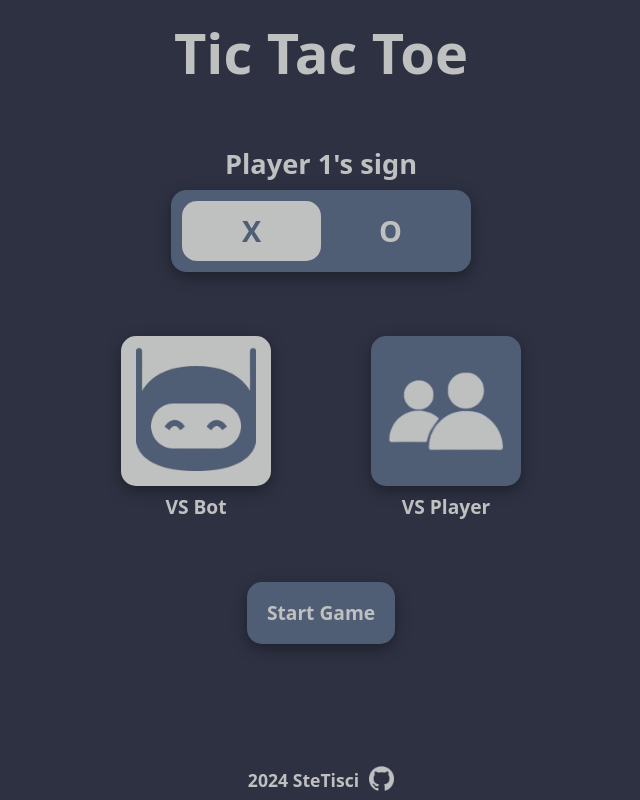
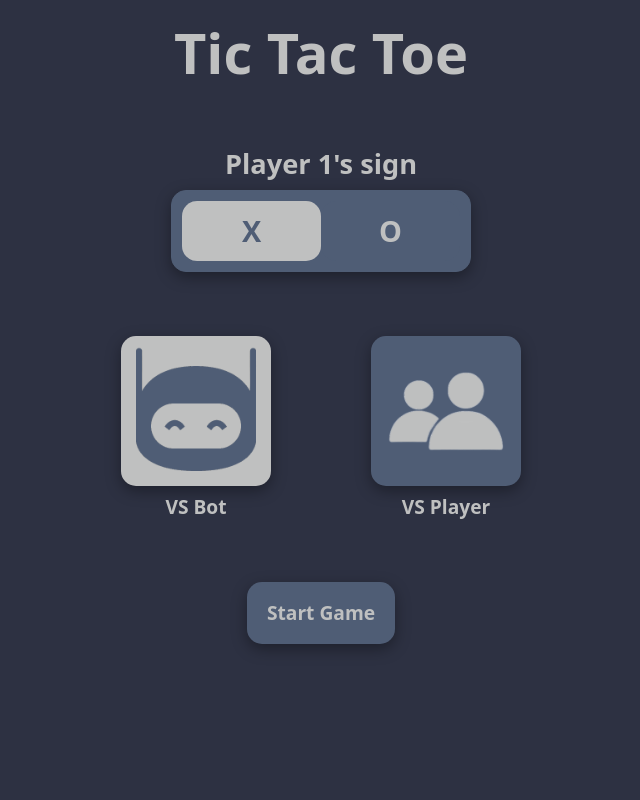
Before and after one commit to SteTisci/tic-tac-toe, a plain HTML site: page index.html in a window 1280 px wide. Shown: the whole page, without its empty margins (319-959 px from the left). Drawn offline with Linux system fonts and the light colour scheme.

Commit message:
rimosso footer

```diff
--- a/index.html
+++ b/index.html
@@ -50,12 +50,5 @@
         <button class="reset-score">Reset Score</button>
       </div>
     </main>
-
-    <footer class="author-info">
-      <p class="author-name">2024 SteTisci</p>
-      <a href="https://github.com/SteTisci">
-        <img src="images/github-logo.png" class="github-logo" alt="github logo" width="25px" height="auto" />
-      </a>
-    </footer>
   </body>
 </html>
```
